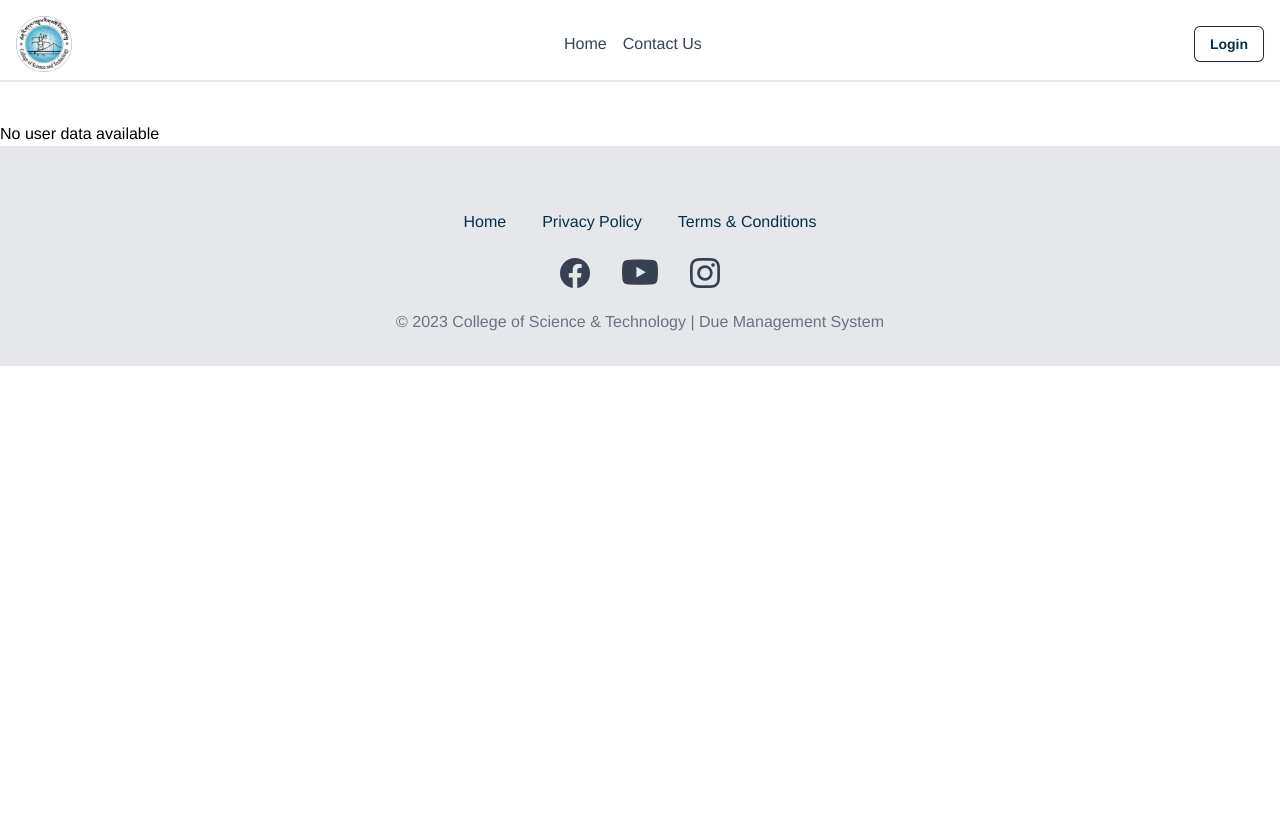
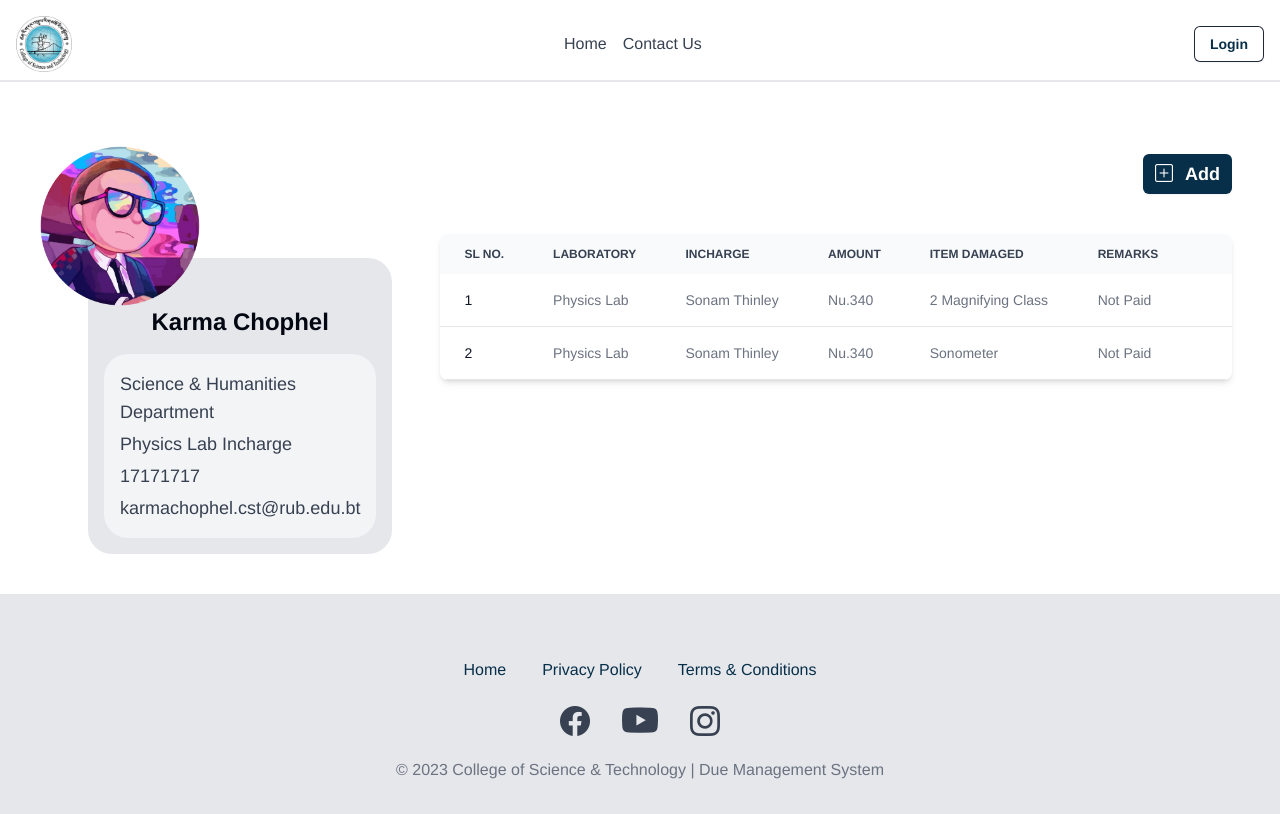
Before and after one commit to divyashC/due-mgmt-sys, a React (Create React App) app in the folder frontend/: page /profile in a window 1280 px wide. Built offline with nearby package versions, Linux system fonts and the light colour scheme.

Commit message:
Update Profile.js

```diff
--- a/frontend/src/pages/Profile.js
+++ b/frontend/src/pages/Profile.js
@@ -103,6 +103,21 @@ const Profile = () => {
 	const userDetails = JSON.parse(localStorage.getItem("userDetails"));
 	const userType = userDetails ? userDetails.userType : null;
 
+	if (userDetails === null) {
+		localStorage.setItem(
+			"userDetails",
+			JSON.stringify({
+				fullName: "Karma Chophel",
+				email: "karmachophel.cst@rub.edu.bt",
+				phoneNo: "17171717",
+				department: "Science & Humanities Department",
+				userType: "Staff",
+				role: "Physics Lab Incharge",
+				password: "Cst@12345",
+			})
+		);
+	}
+
 	return (
 		<>
 			<div className="flex mt-10">
```
